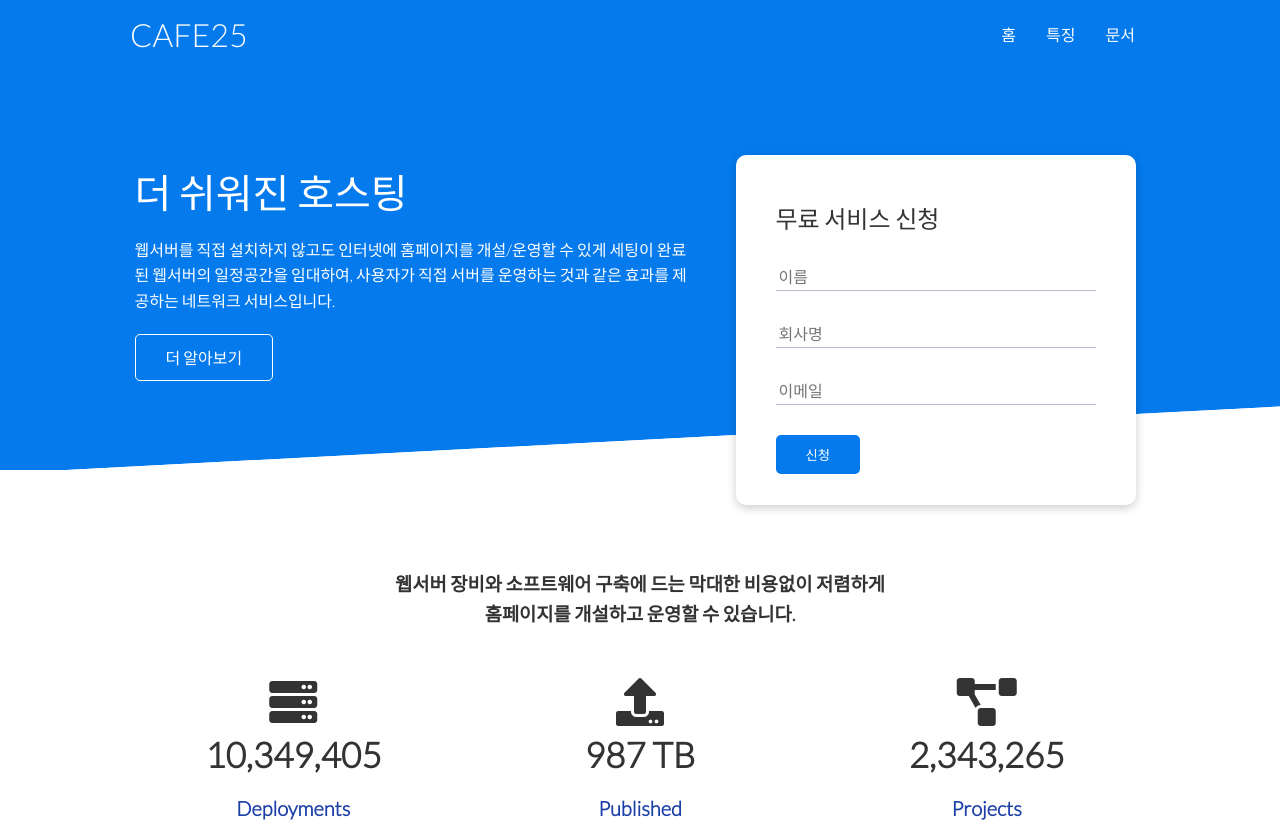
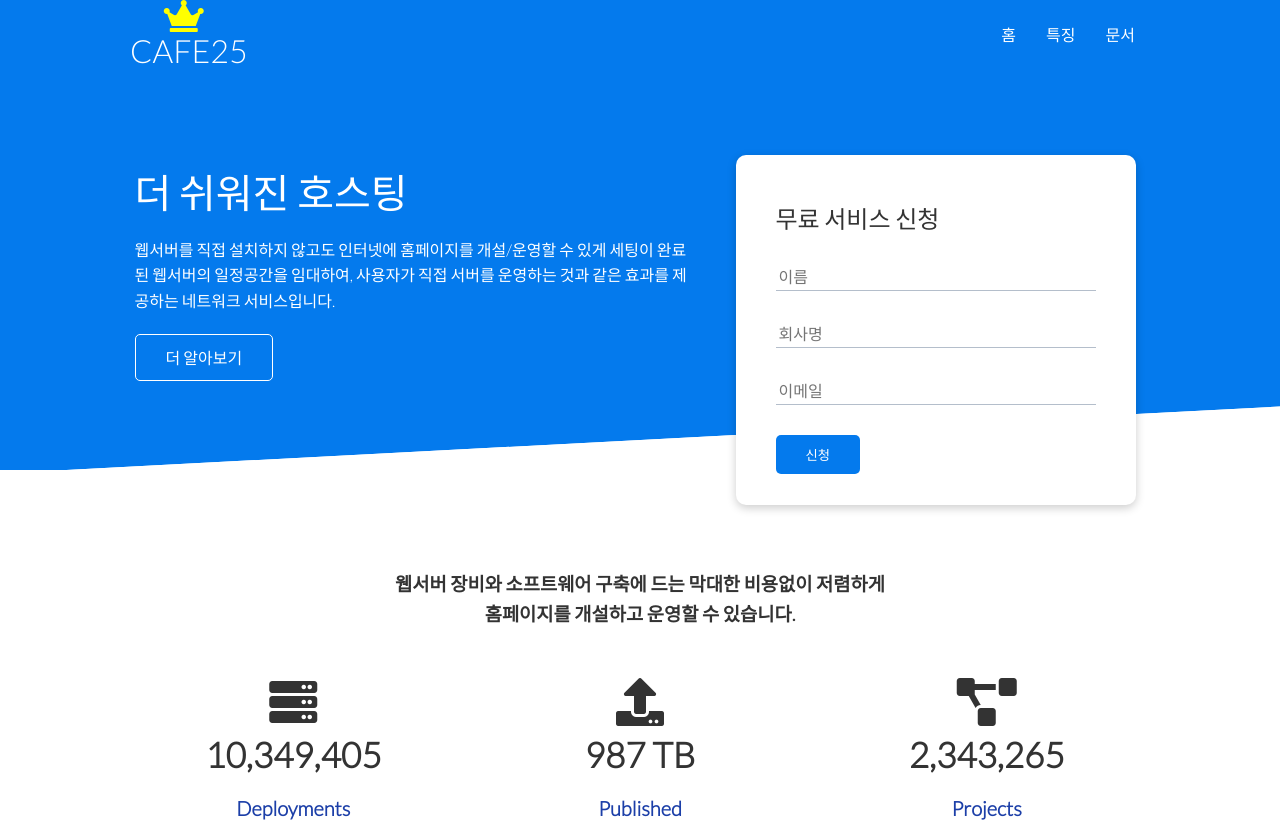
Before and after one commit to Victoryline/Cafe25, a plain HTML site: page index.html in a window 1280 px wide. Shown: the top 837 px of the page. Drawn offline with Linux system fonts and the light colour scheme.

Commit message:
Add files via upload

```diff
--- a/index.html
+++ b/index.html
@@ -1,18 +1,31 @@
 <!DOCTYPE html>
 <html lang="en">
+
 <head>
   <meta charset="UTF-8" />
   <meta name="viewport" content="width=device-width, initial-scale=1.0" />
+  <!-- 폰트오썸 아이콘 -->
   <link rel="stylesheet" href="https://cdnjs.cloudflare.com/ajax/libs/font-awesome/5.15.1/css/all.min.css" />
   <link rel="stylesheet" href="css/utilities.css" />
   <link rel="stylesheet" href="css/style.css" />
-    <title>까페25 | 클라우드 호스팅 서비스</title>
+  <title>😀까페25 | 클라우드 호스팅 서비스</title>
+  <style>
+    /* 아이콘 */
+    .fa-crown {
+      margin-right: 10px;
+      color: yellow;
+      display: flex;
+      align-items: flex-end;
+      justify-content: center;
+    }
+  </style>
 </head>
+
 <body>
   <!-- Navbar -->
   <div class="navbar">
     <div class="container flex">
-        <h1 class="logo">CAFE25</h1>
+      <h1 class="logo"><i class="fas fa-crown"></i>CAFE25</h1>
       <nav>
         <ul>
           <li><a href="index.html">홈</a></li>
@@ -161,4 +174,5 @@
     </div>
   </footer>
 </body>
+
 </html>
```
Also changed, not shown: docs.html (+14 -1 lines), features.html (+16 -2 lines). Lines whose indentation alone changed are shown as unchanged.
